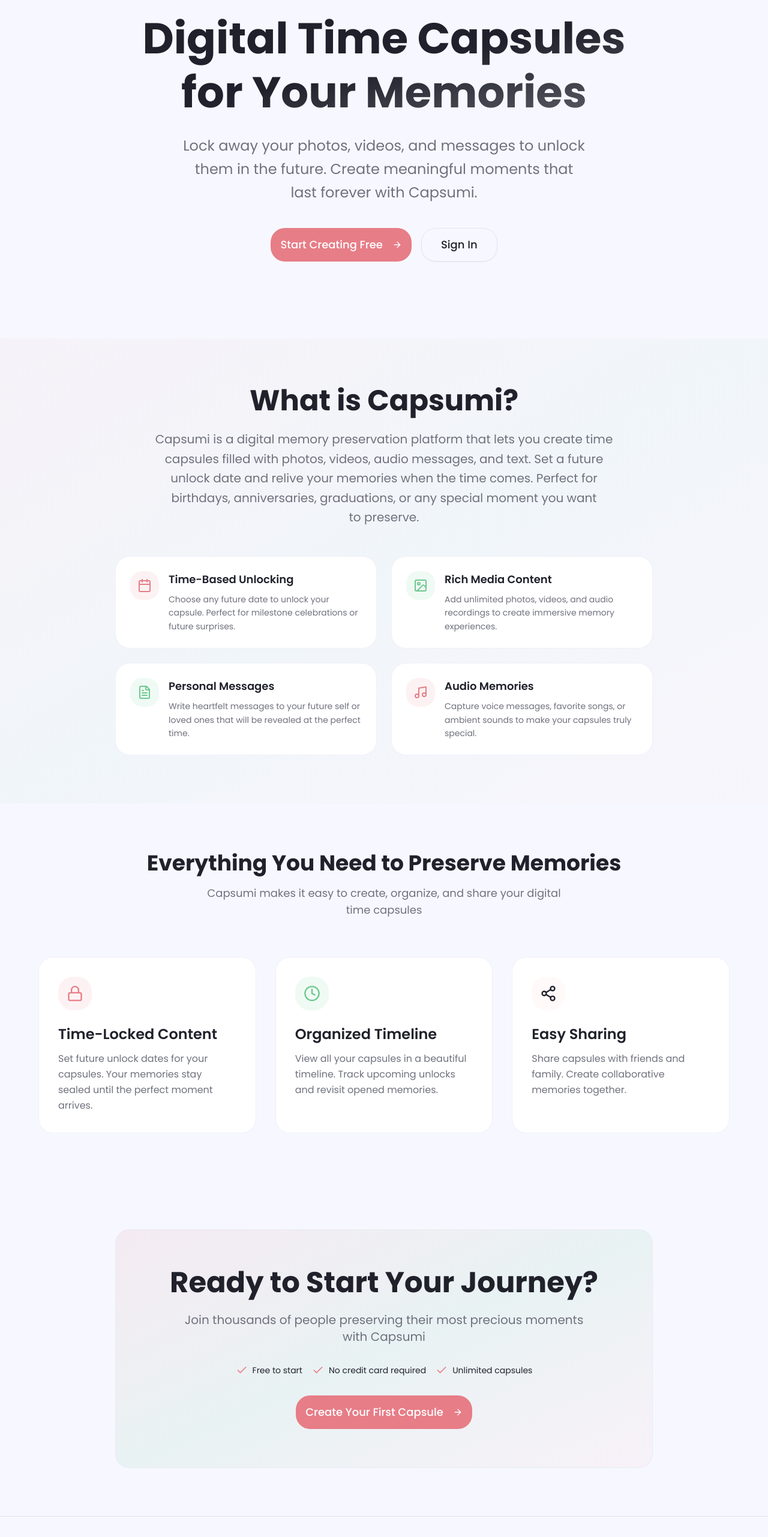
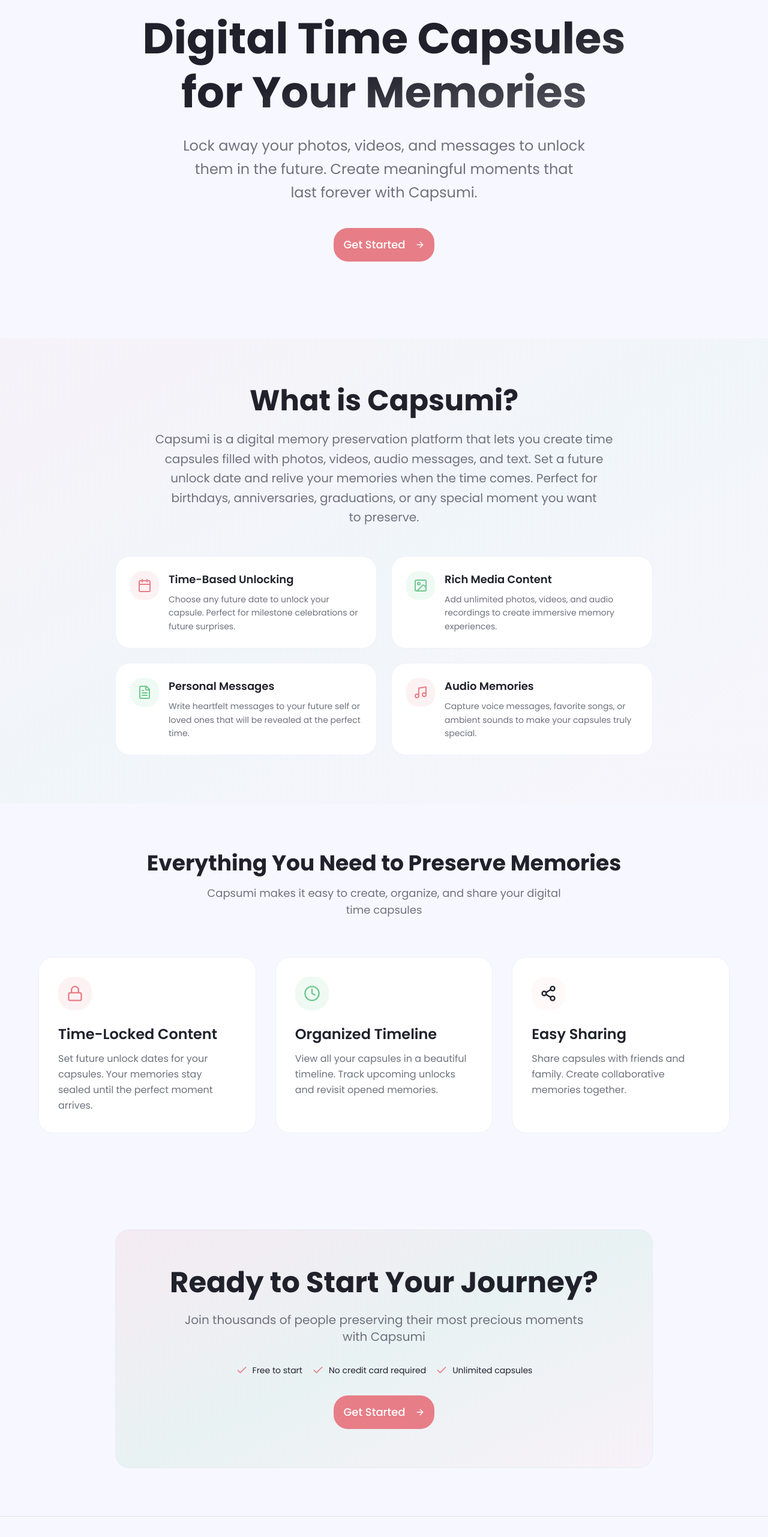
Before and after one commit to lowskydev/Capsumi, a Next.js app: page / in a window 1280 px wide. Shown: the part 234-2796 px from the top of the page at 60% size. Built offline with nearby package versions, Linux system fonts and the light colour scheme.

Commit message:
Problem 1: Homepage fix

```diff
--- a/app/page.tsx
+++ b/app/page.tsx
@@ -51,17 +51,9 @@ export default function LandingPage() {
           <div className="flex flex-col sm:flex-row gap-4 justify-center">
             <Button size="lg" asChild className="rounded-2xl text-lg h-14 px-8 hover-lift">
               <Link href="/register">
-                Start Creating Free
+                Get Started
                 <ArrowRight className="ml-2 h-5 w-5" />
               </Link>
-            </Button>
-            <Button
-              size="lg"
-              variant="outline"
-              asChild
-              className="rounded-2xl text-lg h-14 px-8 hover-lift bg-transparent"
-            >
-              <Link href="/login">Sign In</Link>
             </Button>
           </div>
         </div>
@@ -206,7 +198,7 @@ export default function LandingPage() {
           </div>
           <Button size="lg" asChild className="rounded-2xl text-lg h-14 px-8 hover-lift">
             <Link href="/register">
-              Create Your First Capsule
+              Get Started
               <ArrowRight className="ml-2 h-5 w-5" />
             </Link>
           </Button>
```
